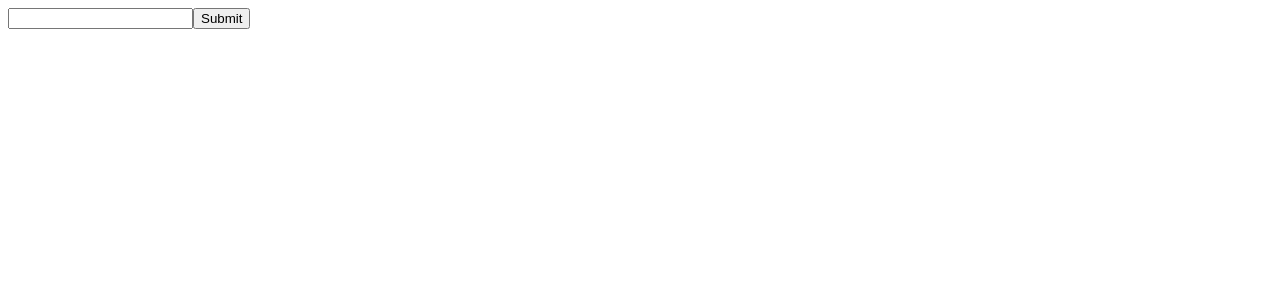
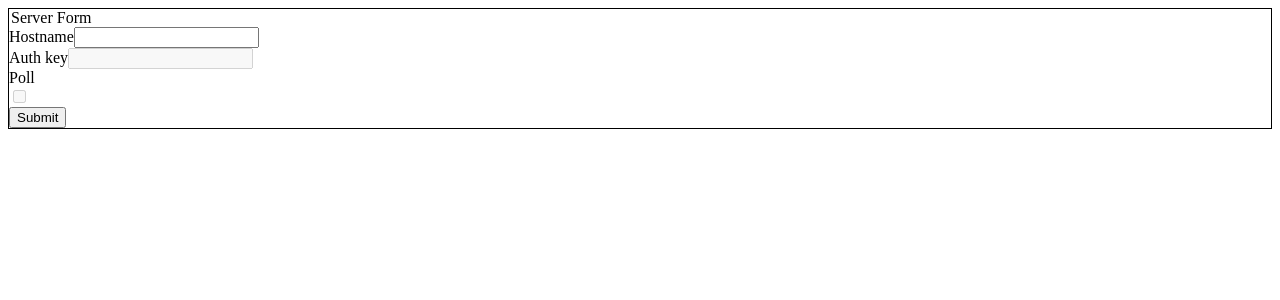
Before and after one commit to sbuggay/sentry, a React app in the folder packages/sentry-client/: page / in a window 1280 px wide. Shown: the top 300 px of the page. Built offline with nearby package versions, Linux system fonts and the light colour scheme; the HTML template or start-up script is replaced by a standard one.

Commit message:
Fix redux-form

```diff
--- a/package.json
+++ b/package.json
@@ -6,7 +6,7 @@
     "bootstrap": "npm i && lerna bootstrap",
     "clean": "lerna clean --yes",
     "publish": "lerna publish --skip-git",
-    "test": "jest"
+    "test": "lerna run test"
   },
   "devDependencies": {
     "lerna": "2.0.0-beta.38"
--- a/packages/sentry-client/package.json
+++ b/packages/sentry-client/package.json
@@ -71,6 +71,7 @@
     "ts-jest": "^19.0.8",
     "ts-loader": "^2.0.3",
     "tslint": "^5.1.0",
+    "tslint-loader": "^3.5.2",
     "typescript": "^2.2.2",
     "webpack": "^2.4.1",
     "webpack-dev-server": "^2.4.2"
--- a/packages/sentry-client/src/index.tsx
+++ b/packages/sentry-client/src/index.tsx
@@ -2,7 +2,7 @@
 
 import * as React from "react";
 import * as ReactDOM from "react-dom";
-import { createStore, applyMiddleware } from "redux";
+import { createStore, applyMiddleware, compose } from "redux";
 import { Provider } from "react-redux";
 import thunk from "redux-thunk";
 
@@ -12,8 +12,7 @@ import rootReducer from "./rootReducer";
 
 const store = createStore(
 	rootReducer,
-	applyMiddleware(thunk),
-	(window as any).devToolsExtension ? (window as any).devToolsExtension() : undefined
+	applyMiddleware(thunk)
 );
 
 ReactDOM.render(
--- a/packages/sentry-client/src/sentry/components/App.tsx
+++ b/packages/sentry-client/src/sentry/components/App.tsx
@@ -2,7 +2,7 @@ import * as React from "react";
 import { connect } from "react-redux";
 
 import ServerList from "./ServerList";
-import ServerInput from "./ServerInput";
+import ServerForm from "./ServerForm";
 import Status from "./Status";
 
 import { addServer } from "../actions";
@@ -15,8 +15,8 @@ interface IDispatchProps {
 
 
 class App extends React.Component<IDispatchProps, any> {
-	onServerInputSubmit(values: any) {
-		this.props.addServer(values.hostname);
+	onServerInputSubmit(values: Object) {
+		this.props.addServer(values);
 	}
 
 	render() {
@@ -25,7 +25,7 @@ class App extends React.Component<IDispatchProps, any> {
 			<Status status={STATUS.ISSUE} />
 			<Status status={STATUS.OUTAGE} />
 			<Status status={STATUS.MAINTENANCE} />
-			<ServerInput onSubmit={this.onServerInputSubmit.bind(this)} />
+			<ServerForm onSubmit={this.onServerInputSubmit.bind(this)} />
 			<ServerList />
 		</div>;
 	}
--- /dev/null
+++ b/packages/sentry-client/src/sentry/components/ServerForm.tsx
@@ -0,0 +1,39 @@
+import * as React from "react";
+import { Field, reduxForm, Form } from "redux-form";
+
+interface IProps {
+	handleSubmit?: Function;
+	onSubmit?: Function;
+};
+
+export class ServerForm extends React.Component<IProps, any> {
+	render() {
+		const { handleSubmit, onSubmit } = this.props;
+		return (
+			<Form onSubmit={handleSubmit(onSubmit)} style={{ border: "1px solid black" }}>
+				<legend>Server Form</legend>
+				<div>
+					<label>Hostname</label>
+					<Field name="hostname" component="input" type="text" label="hostname" />
+				</div>
+				<div>
+					<label>Auth key</label>
+					<Field name="auth" component="input" type="text" label="hostname" disabled={true} />
+				</div>
+
+				<div>
+					<label>Poll</label>
+					<div>
+						<Field name="poll" component="input" type="checkbox" disabled={true} />
+					</div>
+				</div>
+
+				<button type="submit">Submit</button>
+			</Form>
+		);
+	}
+};
+
+export default reduxForm({
+	form: "hostnameInput"
+})(ServerForm);
--- a/packages/sentry-client/src/sentry/components/ServerInput.tsx
+++ /dev/null
@@ -1,28 +0,0 @@
-import * as React from "react";
-import { Field, reduxForm, Form } from "redux-form";
-
-interface IStateProps {
-	onSubmit?: () => void;
-	handleSubmit?: () => void;
-	fields?: {
-		url: string;
-	};
-};
-
-export class ServerInput extends React.Component<IStateProps, any> {
-	render() {
-		const {
-			handleSubmit
-		} = this.props;
-		return (
-			<Form onSubmit={handleSubmit}>
-				<Field name="url" component="input" type="text" />
-				<button type="submit">Submit</button>
-			</Form>
-		);
-	}
-}
-
-export default reduxForm({
-	form: "hostnameInput",
-})(ServerInput);
```
Also changed, not shown: packages/sentry-client/webpack.config.js (+10 -1 lines), packages/sentry-client/src/sentry/components/DotStatus.tsx (added), 1 other file (tests, documents, lock files or other folders).
